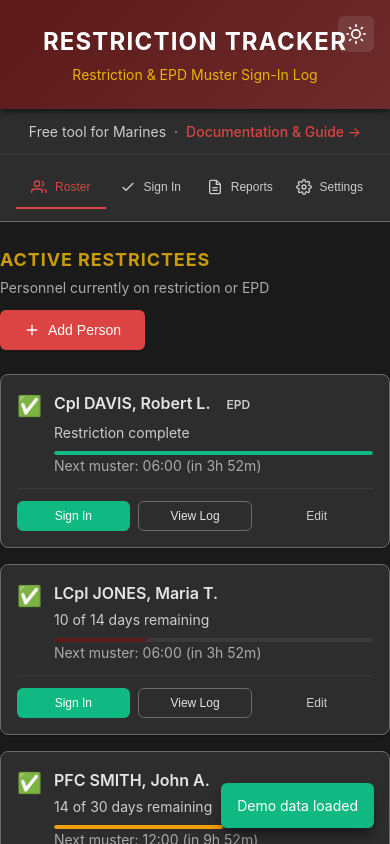
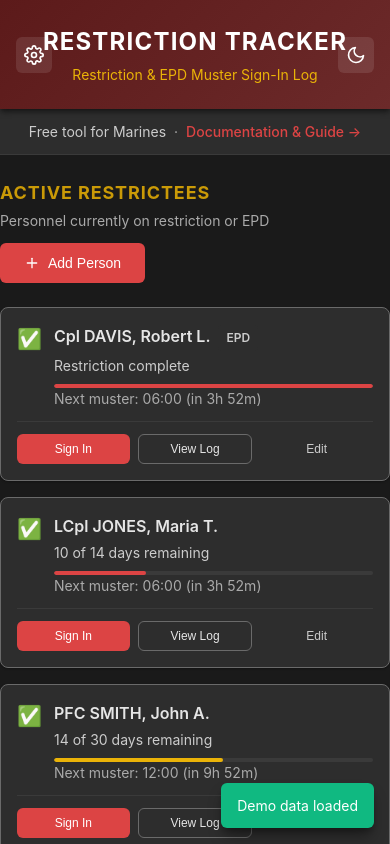
Before and after one commit to jeranaias/restriction-tracker, a plain HTML site: page index.html in a window 390 px wide. Both pictures are taken after a click on the button "Load Demo Data". Shown: the top 844 px of the page. Drawn offline with Linux system fonts and the light colour scheme.

Commit message:
refactor: Remove tab navigation, add header settings button
- Replace tab-based navigation with single-page card layout
- Add settings gear icon and theme toggle to header
- Clean up unused tab-related CSS and JavaScript
- Maintain all existing functionality through back buttons
- Simplify view management code

```diff
--- a/css/styles.css
+++ b/css/styles.css
@@ -298,31 +298,24 @@ body {
   text-align: center;
 }
 
-.header__center {
-  display: flex;
-  flex-direction: column;
+.header__actions {
+  position: absolute;
+  top: 50%;
+  transform: translateY(-50%);
+  display: flex;
   align-items: center;
-  gap: var(--space-1);
-}
-
-.header__title {
-  font-size: var(--text-2xl);
-  font-weight: var(--font-bold);
-  letter-spacing: 0.05em;
-  margin: 0;
-}
-
-.header__subtitle {
-  font-size: var(--text-sm);
-  color: var(--gold);
-  opacity: 1;
-  margin: 0;
-}
-
-.header__theme-toggle {
-  position: absolute;
-  top: var(--space-4);
+  gap: var(--space-2);
+}
+
+.header__actions--left {
+  left: var(--space-4);
+}
+
+.header__actions--right {
   right: var(--space-4);
+}
+
+.header__btn {
   background: rgba(255, 255, 255, 0.1);
   border: none;
   border-radius: var(--radius-md);
@@ -335,8 +328,29 @@ body {
   justify-content: center;
 }
 
-.header__theme-toggle:hover {
+.header__btn:hover {
   background: rgba(255, 255, 255, 0.2);
+}
+
+.header__center {
+  display: flex;
+  flex-direction: column;
+  align-items: center;
+  gap: var(--space-1);
+}
+
+.header__title {
+  font-size: var(--text-2xl);
+  font-weight: var(--font-bold);
+  letter-spacing: 0.05em;
+  margin: 0;
+}
+
+.header__subtitle {
+  font-size: var(--text-sm);
+  color: var(--gold);
+  opacity: 1;
+  margin: 0;
 }
 
 @media (min-width: 640px) {
@@ -382,84 +396,6 @@ body {
   text-decoration: underline;
 }
 
-/* ============================================
-   Top Tabs Navigation
-   ============================================ */
-.top-tabs {
-  display: flex;
-  justify-content: center;
-  gap: var(--space-1);
-  padding: var(--space-3) var(--space-4);
-  background: var(--nav-bg);
-  border-bottom: 1px solid var(--border-input);
-  flex-wrap: wrap;
-}
-
-.top-tabs__tab {
-  display: inline-flex;
-  align-items: center;
-  gap: var(--space-2);
-  padding: var(--space-2) var(--space-4);
-  background: none;
-  border: none;
-  border-bottom: 2px solid transparent;
-  color: var(--text-secondary);
-  font-size: var(--text-sm);
-  font-weight: var(--font-medium);
-  cursor: pointer;
-  transition: color 0.15s ease, border-color 0.15s ease;
-  position: relative;
-}
-
-.top-tabs__tab:hover {
-  color: var(--text-primary);
-}
-
-.top-tabs__tab--active {
-  color: var(--nav-active);
-  border-bottom-color: var(--nav-active);
-}
-
-.top-tabs__tab svg {
-  width: 18px;
-  height: 18px;
-  stroke: currentColor;
-}
-
-.top-tabs__badge {
-  position: absolute;
-  top: 0;
-  right: 0;
-  min-width: 18px;
-  height: 18px;
-  padding: 0 5px;
-  background: var(--error);
-  color: white;
-  font-size: 10px;
-  font-weight: var(--font-bold);
-  border-radius: 9px;
-  display: flex;
-  align-items: center;
-  justify-content: center;
-}
-
-@media (max-width: 480px) {
-  .top-tabs {
-    gap: 0;
-  }
-
-  .top-tabs__tab {
-    flex: 1;
-    justify-content: center;
-    padding: var(--space-3) var(--space-2);
-    font-size: var(--text-xs);
-  }
-
-  .top-tabs__tab svg {
-    width: 16px;
-    height: 16px;
-  }
-}
 
 /* ============================================
    Main Content
@@ -1010,13 +946,13 @@ legend {
 }
 
 .signin-btn--present {
-  border-color: var(--success);
-  background: var(--success-light);
+  border-color: var(--accent-red);
+  background: var(--error-light);
   padding: var(--space-8);
 }
 
 .signin-btn--present:hover {
-  background: var(--success);
+  background: var(--accent-red);
   color: var(--white);
 }
 
@@ -1025,7 +961,7 @@ legend {
 }
 
 .signin-btn--present svg {
-  stroke: var(--success);
+  stroke: var(--accent-red);
 }
 
 .signin-secondary {
@@ -1919,17 +1855,17 @@ kbd {
 
 .days-progress__bar {
   height: 100%;
-  background: var(--primary);
+  background: var(--accent-red);
   border-radius: 2px;
   transition: width 0.3s ease;
 }
 
 .days-progress__bar--warning {
-  background: var(--warning);
-}
-
-.days-progress__bar--success {
-  background: var(--success);
+  background: var(--accent-yellow);
+}
+
+.days-progress__bar--complete {
+  background: var(--accent-red);
 }
 
 /* Sign-in button enhancements */
@@ -1942,7 +1878,7 @@ kbd {
 }
 
 .signin-btn--present:hover {
-  box-shadow: 0 8px 20px rgba(16, 185, 129, 0.3);
+  box-shadow: 0 8px 20px rgba(220, 68, 68, 0.3);
 }
 
 .signin-btn--late:hover {
@@ -2032,20 +1968,10 @@ kbd {
   animation: toastSlideIn 0.3s ease;
 }
 
-/* Badge pulse for pending musters */
-.top-tabs__badge {
-  animation: badgePulse 2s ease-in-out infinite;
-}
-
-@keyframes badgePulse {
-  0%, 100% { transform: scale(1); }
-  50% { transform: scale(1.1); }
-}
 
 /* Focus visible for accessibility */
 .btn:focus-visible,
-.roster-card:focus-visible,
-.top-tabs__tab:focus-visible {
+.roster-card:focus-visible {
   outline: 2px solid var(--accent);
   outline-offset: 2px;
 }
--- a/index.html
+++ b/index.html
@@ -36,22 +36,24 @@
 
   <!-- Header -->
   <header class="header no-print">
-    <button type="button" class="header__theme-toggle" id="theme-btn" aria-label="Toggle theme">
-      <svg width="20" height="20" viewBox="0 0 24 24" fill="none" stroke="currentColor" stroke-width="2" stroke-linecap="round" stroke-linejoin="round">
-        <circle cx="12" cy="12" r="5"></circle>
-        <line x1="12" y1="1" x2="12" y2="3"></line>
-        <line x1="12" y1="21" x2="12" y2="23"></line>
-        <line x1="4.22" y1="4.22" x2="5.64" y2="5.64"></line>
-        <line x1="18.36" y1="18.36" x2="19.78" y2="19.78"></line>
-        <line x1="1" y1="12" x2="3" y2="12"></line>
-        <line x1="21" y1="12" x2="23" y2="12"></line>
-        <line x1="4.22" y1="19.78" x2="5.64" y2="18.36"></line>
-        <line x1="18.36" y1="5.64" x2="19.78" y2="4.22"></line>
-      </svg>
-    </button>
+    <div class="header__actions header__actions--left">
+      <button type="button" class="header__btn" id="settings-btn" aria-label="Settings" title="Settings">
+        <svg width="20" height="20" viewBox="0 0 24 24" fill="none" stroke="currentColor" stroke-width="2" stroke-linecap="round" stroke-linejoin="round">
+          <circle cx="12" cy="12" r="3"></circle>
+          <path d="M19.4 15a1.65 1.65 0 0 0 .33 1.82l.06.06a2 2 0 0 1 0 2.83 2 2 0 0 1-2.83 0l-.06-.06a1.65 1.65 0 0 0-1.82-.33 1.65 1.65 0 0 0-1 1.51V21a2 2 0 0 1-2 2 2 2 0 0 1-2-2v-.09A1.65 1.65 0 0 0 9 19.4a1.65 1.65 0 0 0-1.82.33l-.06.06a2 2 0 0 1-2.83 0 2 2 0 0 1 0-2.83l.06-.06a1.65 1.65 0 0 0 .33-1.82 1.65 1.65 0 0 0-1.51-1H3a2 2 0 0 1-2-2 2 2 0 0 1 2-2h.09A1.65 1.65 0 0 0 4.6 9a1.65 1.65 0 0 0-.33-1.82l-.06-.06a2 2 0 0 1 0-2.83 2 2 0 0 1 2.83 0l.06.06a1.65 1.65 0 0 0 1.82.33H9a1.65 1.65 0 0 0 1-1.51V3a2 2 0 0 1 2-2 2 2 0 0 1 2 2v.09a1.65 1.65 0 0 0 1 1.51 1.65 1.65 0 0 0 1.82-.33l.06-.06a2 2 0 0 1 2.83 0 2 2 0 0 1 0 2.83l-.06.06a1.65 1.65 0 0 0-.33 1.82V9a1.65 1.65 0 0 0 1.51 1H21a2 2 0 0 1 2 2 2 2 0 0 1-2 2h-.09a1.65 1.65 0 0 0-1.51 1z"></path>
+        </svg>
+      </button>
+    </div>
     <div class="header__center">
       <h1 class="header__title">RESTRICTION TRACKER</h1>
       <p class="header__subtitle">Restriction & EPD Muster Sign-In Log</p>
+    </div>
+    <div class="header__actions header__actions--right">
+      <button type="button" class="header__btn" id="theme-btn" aria-label="Toggle theme" title="Toggle theme (Dark/Light/Night)">
+        <svg id="theme-icon" width="20" height="20" viewBox="0 0 24 24" fill="none" stroke="currentColor" stroke-width="2" stroke-linecap="round" stroke-linejoin="round">
+          <path d="M21 12.79A9 9 0 1 1 11.21 3 7 7 0 0 0 21 12.79z"></path>
+        </svg>
+      </button>
     </div>
   </header>
 
@@ -61,42 +63,6 @@
     <span class="tagline__separator">·</span>
     <a href="https://github.com/jeranaias/restriction-tracker#readme" target="_blank" class="tagline__link">Documentation & Guide →</a>
   </div>
-
-  <!-- Top Navigation Tabs -->
-  <nav class="top-tabs no-print" id="top-tabs">
-    <button type="button" class="top-tabs__tab top-tabs__tab--active" data-tab="roster">
-      <svg width="18" height="18" viewBox="0 0 24 24" fill="none" stroke="currentColor" stroke-width="2">
-        <path d="M17 21v-2a4 4 0 0 0-4-4H5a4 4 0 0 0-4 4v2"></path>
-        <circle cx="9" cy="7" r="4"></circle>
-        <path d="M23 21v-2a4 4 0 0 0-3-3.87"></path>
-        <path d="M16 3.13a4 4 0 0 1 0 7.75"></path>
-      </svg>
-      Roster
-    </button>
-    <button type="button" class="top-tabs__tab" data-tab="signin">
-      <svg width="18" height="18" viewBox="0 0 24 24" fill="none" stroke="currentColor" stroke-width="2">
-        <polyline points="20 6 9 17 4 12"></polyline>
-      </svg>
-      Sign In
-      <span class="top-tabs__badge" id="signin-badge" style="display: none;"></span>
-    </button>
-    <button type="button" class="top-tabs__tab" data-tab="reports">
-      <svg width="18" height="18" viewBox="0 0 24 24" fill="none" stroke="currentColor" stroke-width="2">
-        <path d="M14 2H6a2 2 0 0 0-2 2v16a2 2 0 0 0 2 2h12a2 2 0 0 0 2-2V8z"></path>
-        <polyline points="14 2 14 8 20 8"></polyline>
-        <line x1="16" y1="13" x2="8" y2="13"></line>
-        <line x1="16" y1="17" x2="8" y2="17"></line>
-      </svg>
-      Reports
-    </button>
-    <button type="button" class="top-tabs__tab" data-tab="settings" id="settings-btn">
-      <svg width="18" height="18" viewBox="0 0 24 24" fill="none" stroke="currentColor" stroke-width="2">
-        <circle cx="12" cy="12" r="3"></circle>
-        <path d="M19.4 15a1.65 1.65 0 0 0 .33 1.82l.06.06a2 2 0 0 1 0 2.83 2 2 0 0 1-2.83 0l-.06-.06a1.65 1.65 0 0 0-1.82-.33 1.65 1.65 0 0 0-1 1.51V21a2 2 0 0 1-2 2 2 2 0 0 1-2-2v-.09A1.65 1.65 0 0 0 9 19.4a1.65 1.65 0 0 0-1.82.33l-.06.06a2 2 0 0 1-2.83 0 2 2 0 0 1 0-2.83l.06-.06a1.65 1.65 0 0 0 .33-1.82 1.65 1.65 0 0 0-1.51-1H3a2 2 0 0 1-2-2 2 2 0 0 1 2-2h.09A1.65 1.65 0 0 0 4.6 9a1.65 1.65 0 0 0-.33-1.82l-.06-.06a2 2 0 0 1 0-2.83 2 2 0 0 1 2.83 0l.06.06a1.65 1.65 0 0 0 1.82.33H9a1.65 1.65 0 0 0 1-1.51V3a2 2 0 0 1 2-2 2 2 0 0 1 2 2v.09a1.65 1.65 0 0 0 1 1.51 1.65 1.65 0 0 0 1.82-.33l.06-.06a2 2 0 0 1 2.83 0 2 2 0 0 1 0 2.83l-.06.06a1.65 1.65 0 0 0-.33 1.82V9a1.65 1.65 0 0 0 1.51 1H21a2 2 0 0 1 2 2 2 2 0 0 1-2 2h-.09a1.65 1.65 0 0 0-1.51 1z"></path>
-      </svg>
-      Settings
-    </button>
-  </nav>
 
   <!-- Main Content -->
   <main id="main" class="container main-content">
--- a/js/app.js
+++ b/js/app.js
@@ -202,14 +202,6 @@ const App = {
       });
     }
 
-    // Top tabs navigation
-    document.querySelectorAll('.top-tabs__tab').forEach(tab => {
-      tab.addEventListener('click', (e) => {
-        const tabName = e.currentTarget.dataset.tab;
-        this.handleTabClick(tabName);
-      });
-    });
-
     // Close modals on overlay click
     document.getElementById('settings-modal').addEventListener('click', (e) => {
       if (e.target.id === 'settings-modal') this.hideSettingsModal();
@@ -309,63 +301,14 @@ const App = {
     document.getElementById(viewId).classList.add('view--active');
     this.currentView = viewId.replace('-view', '');
 
-    // Toggle form-active class for hiding bottom nav
+    // Toggle form-active class for styling
     if (viewId === 'form-view') {
       document.body.classList.add('form-active');
     } else {
       document.body.classList.remove('form-active');
     }
-
-    // Update bottom nav active state
-    const navMap = {
-      'roster-view': 'roster',
-      'signin-view': 'signin',
-      'detail-view': 'roster',
-      'form-view': 'roster',
-      'report-view': 'reports'
-    };
-    this.updateBottomNav(navMap[viewId] || 'roster');
   },
 
-  /**
-   * Handle top tab click
-   */
-  handleTabClick(tabName) {
-    switch (tabName) {
-      case 'roster':
-        this.showRosterView();
-        break;
-      case 'signin':
-        this.showQuickSignIn();
-        break;
-      case 'reports':
-        this.showReportView();
-        break;
-      case 'settings':
-        this.showSettingsModal();
-        break;
-    }
-  },
-
-  /**
-   * Update top tabs active state
-   */
-  updateTopTabs(activeTab) {
-    document.querySelectorAll('.top-tabs__tab').forEach(tab => {
-      tab.classList.remove('top-tabs__tab--active');
-    });
-    const activeTabEl = document.querySelector(`.top-tabs__tab[data-tab="${activeTab}"]`);
-    if (activeTabEl) {
-      activeTabEl.classList.add('top-tabs__tab--active');
-    }
-  },
-
-  /**
-   * Update navigation active state (alias for backward compatibility)
-   */
-  updateBottomNav(activeTab) {
-    this.updateTopTabs(activeTab);
-  },
 
   /**
    * Show quick sign-in - shows first person needing a muster or roster if none
@@ -531,46 +474,10 @@ const App = {
   },
 
   /**
-   * Update the pending muster count badge on Sign In nav
+   * Update the pending muster count (for future use)
    */
   updatePendingMusterBadge() {
-    const active = Roster.getAll().filter(r => r.active);
-    let pendingCount = 0;
-
-    const today = DateUtils.today();
-    const now = new Date();
-    const currentMinutes = now.getHours() * 60 + now.getMinutes();
-
-    active.forEach(r => {
-      r.musterTimes.forEach(time => {
-        const [h, m] = time.split(':').map(Number);
-        const musterMinutes = h * 60 + m;
-
-        // Count musters that are due now or overdue (within past 30 min) or coming up (next 60 min)
-        const diff = musterMinutes - currentMinutes;
-        if (diff >= -30 && diff <= 60) {
-          // Check if not already signed in
-          const musters = MusterLog.getForRestrictee(r.id);
-          const alreadySigned = musters.some(m =>
-            m.date === today && m.scheduledTime === time
-          );
-          if (!alreadySigned) {
-            pendingCount++;
-          }
-        }
-      });
-    });
-
-    // Update top tabs badge
-    const signinBadge = document.getElementById('signin-badge');
-    if (signinBadge) {
-      if (pendingCount > 0) {
-        signinBadge.textContent = pendingCount;
-        signinBadge.style.display = 'flex';
-      } else {
-        signinBadge.style.display = 'none';
-      }
-    }
+    // Badge removed with tabs - urgent musters are shown via card styling
   },
 
   /**
@@ -620,7 +527,7 @@ const App = {
       : '';
 
     const signInBtn = !isCompleted && status.nextMuster
-      ? `<button class="btn btn--success btn--sm signin-btn-action" data-id="${restrictee.id}" data-time="${status.nextMuster.time}">Sign In</button>`
+      ? `<button class="btn btn--primary btn--sm signin-btn-action" data-id="${restrictee.id}" data-time="${status.nextMuster.time}">Sign In</button>`
       : '';
 
     const progressBar = !isCompleted
```
